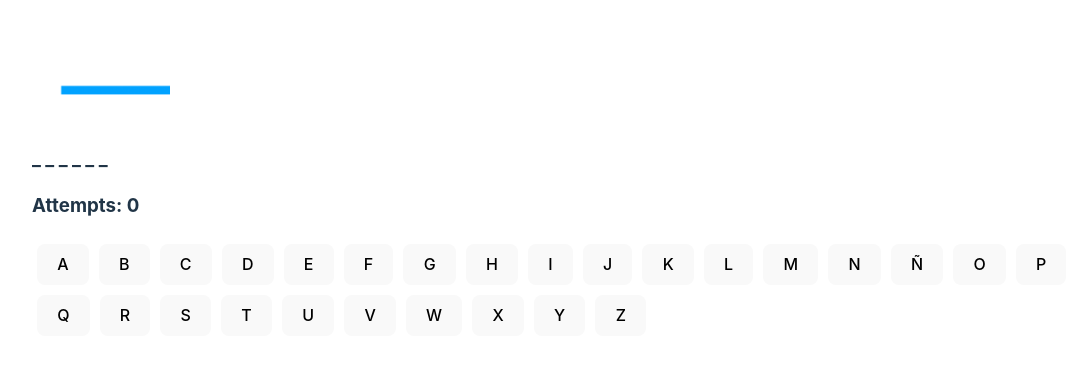
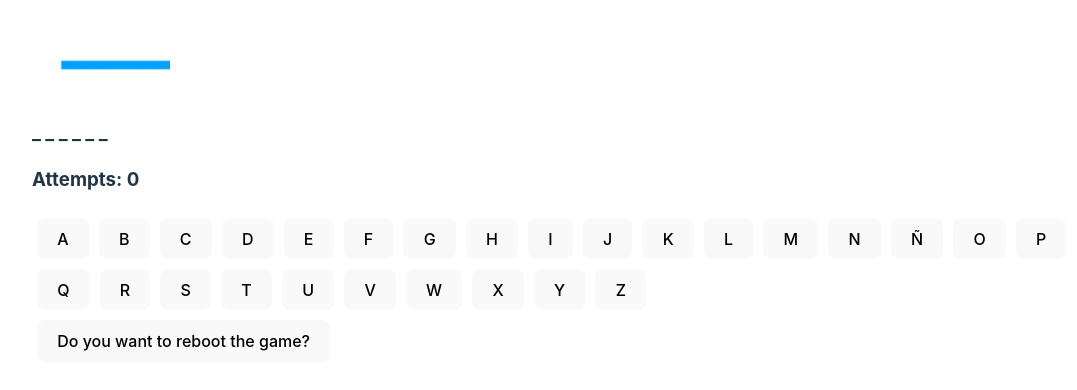
Before and after one commit to GitJay37/Programming_basics, a React (Vite) app in the folder hanging/: page / in a window 1280 px wide. Shown: the part 398-788 px from the top of the page, without its empty margins (60-1137 px from the left). Built offline with nearby package versions, Linux system fonts and the light colour scheme.

Commit message:
Rebooting the game

```diff
--- a/hanging/src/App.tsx
+++ b/hanging/src/App.tsx
@@ -7,7 +7,7 @@ import { getRandomWord } from './helpers/getRandomWord';
 function App() {
 
 
-  const [ word ] = useState(getRandomWord());
+  const [ word, setWord ] = useState(getRandomWord());
   const [ hiddenWord, setHiddenWord ] = useState( '_ '.repeat( word.length ) );
   const  [attempts, setAttempts ] = useState(0);
   const [ lose, setLose ] = useState(false);
@@ -46,6 +46,17 @@ function App() {
       }
     }
     setHiddenWord( hiddenWordArray.join(' '));
+  }
+
+  const newGame = () => {
+
+    const newWord = getRandomWord();
+
+    setWord(newWord);
+    setHiddenWord( '_ '.repeat( newWord.length ) );
+    setAttempts(0);
+    setLose(false);
+    setWon(false);
   }
 
   return (
@@ -88,6 +99,9 @@ function App() {
           ))
         }
 
+        <br />
+        <button onClick={newGame}>Do you want to reboot the game?</button>
+
       </div>
     </>
   )
```
